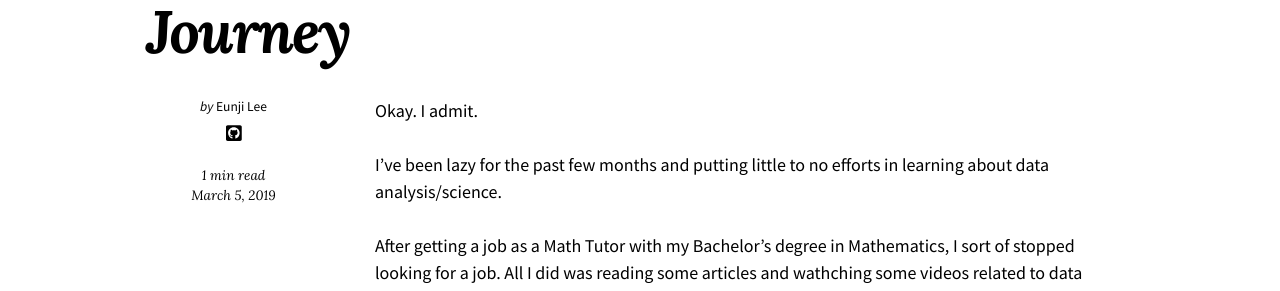
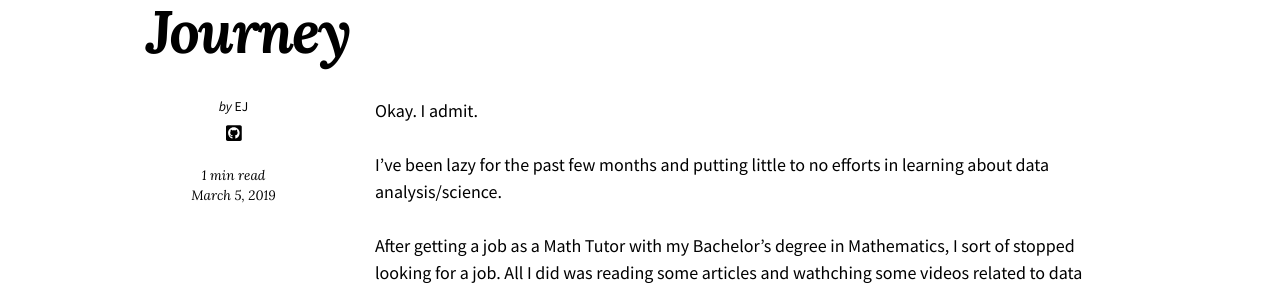
Before and after one commit to eunji0116/eunji0116.github.io, a Jekyll site: the page built from _posts/2019-03-05-very-first-post.md, in a window 1280 px wide. Shown: the part 443-734 px from the top of the page. Built offline with Jekyll 4.4.1, drawn with Linux system fonts in a browser that asks for light colours; nearby versions of some CDN libraries.

Commit message:
Update _config.yml

```diff
--- a/_config.yml
+++ b/_config.yml
@@ -84,7 +84,7 @@ defaults:
 
 # Site Author
 author:
-  name: Eunji Lee
+  name: EJ
   picture:
   email:
   links:
```
